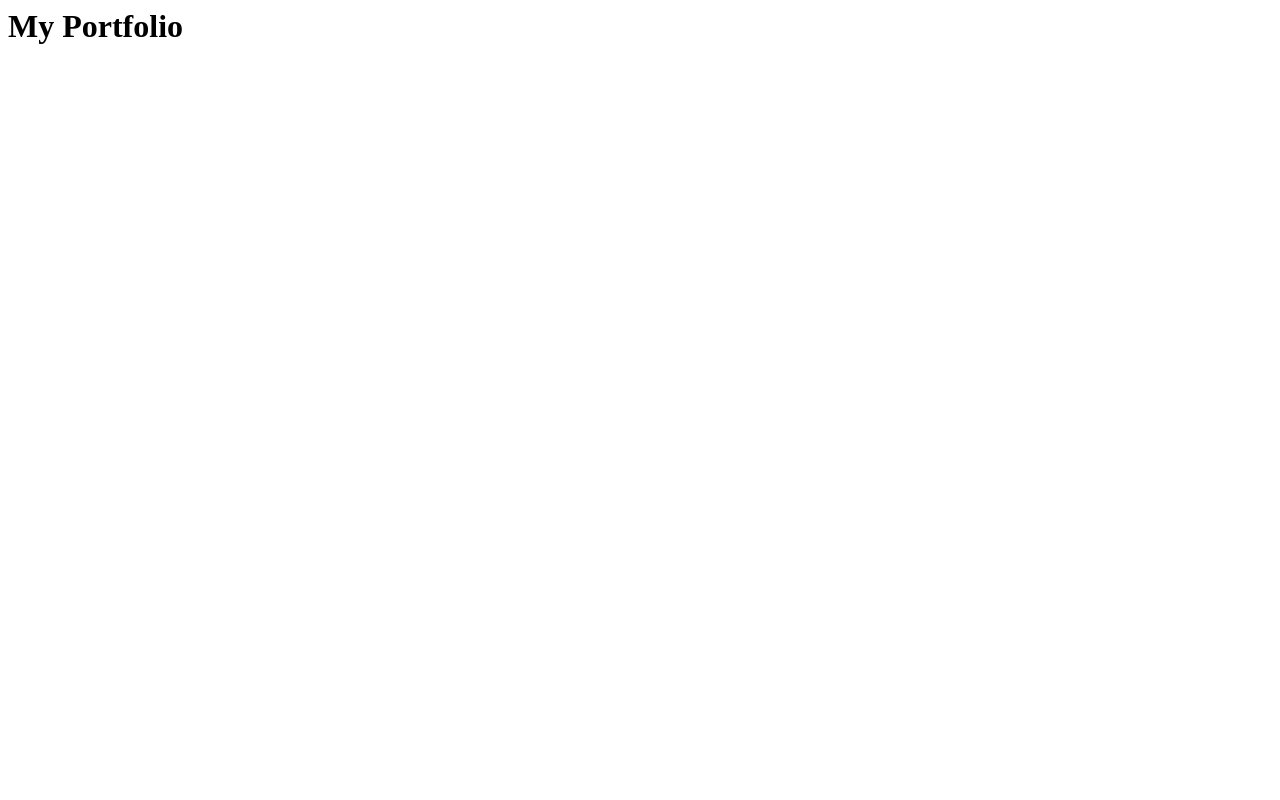
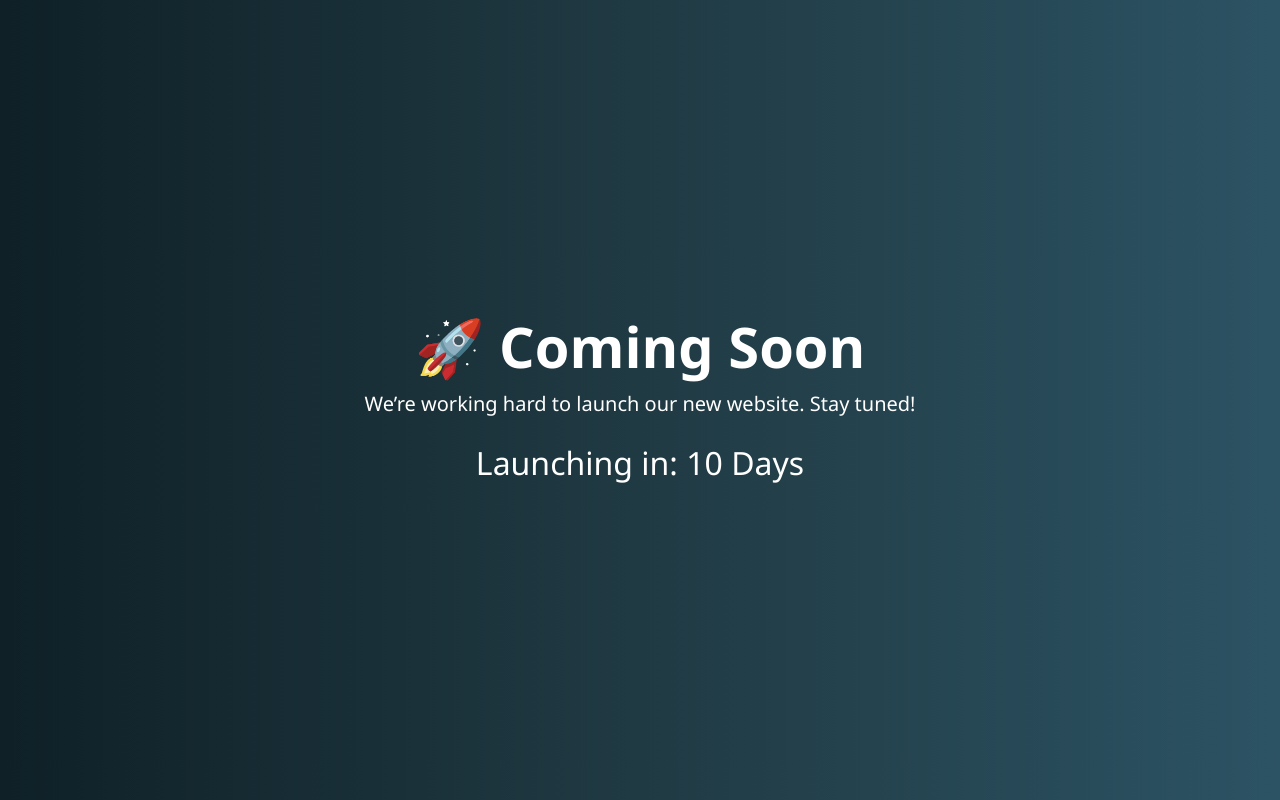
Before and after one commit to domingosjose09/domingosjose09.github.io, a plain HTML site: page index.html in a window 1280 px wide. Drawn offline with nearby package versions, Linux system fonts and the light colour scheme.

Commit message:
Update index.html

```diff
--- a/index.html
+++ b/index.html
@@ -1 +1,39 @@
-<h1>My Portfolio</h1>
+<!DOCTYPE html>
+<html lang="en">
+<head>
+  <meta charset="UTF-8">
+  <meta name="viewport" content="width=device-width, initial-scale=1">
+  <title>Coming Soon</title>
+  <link href="https://cdn.jsdelivr.net/npm/bootstrap@5.3.3/dist/css/bootstrap.min.css" rel="stylesheet">
+  <style>
+    body {
+      background: linear-gradient(to right, #0f2027, #203a43, #2c5364);
+      color: white;
+      height: 100vh;
+      display: flex;
+      align-items: center;
+      justify-content: center;
+      text-align: center;
+      font-family: 'Segoe UI', sans-serif;
+    }
+    .countdown {
+      font-size: 2rem;
+      margin-top: 20px;
+    }
+  </style>
+</head>
+<body>
+
+  <div class="container">
+    <h1 class="display-4 fw-bold">🚀 Coming Soon</h1>
+    <p class="lead">We’re working hard to launch our new website. Stay tuned!</p>
+
+    <!-- Countdown Timer Placeholder -->
+    <div class="countdown" id="countdown">
+      Launching in: 10 Days
+    </div>
+
+  </div>
+
+</body>
+</html>
```
